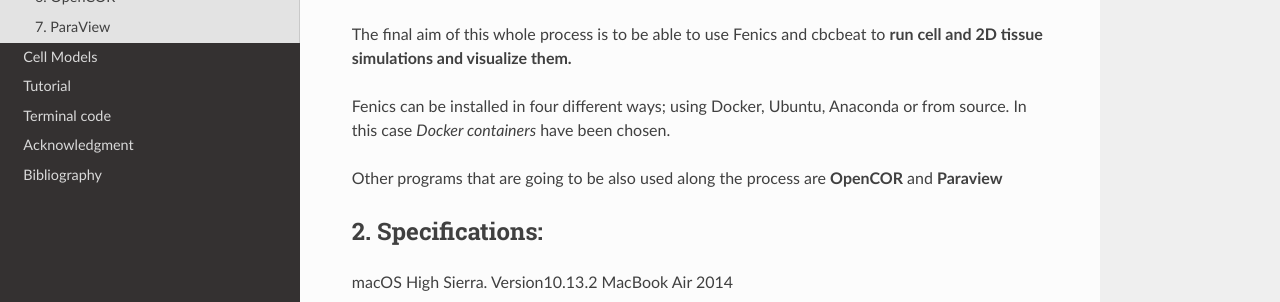
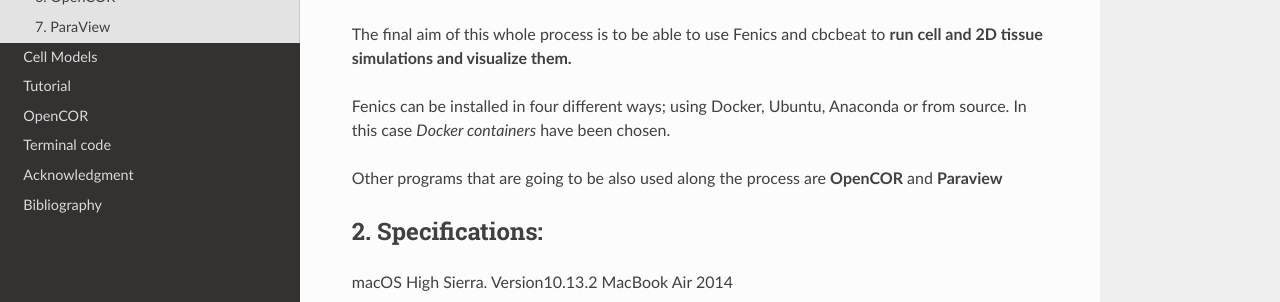
Before and after one commit to ErikaKvalem/Documentation-2018-MkDocs, an MkDocs documentation site: the page built from docs/index.md, in a window 1280 px wide. Shown: the part 302-604 px from the top of the page. Built offline with MkDocs 1.6.1, drawn with Linux system fonts in a browser that asks for light colours; nearby versions of some CDN libraries; old or Windows-style settings are respelled for this version of MkDocs.

Commit message:
Update mkdocs.yml

```diff
--- a/mkdocs.yml
+++ b/mkdocs.yml
@@ -3,6 +3,7 @@ pages:
      - Installation: index.md
      - Cell Models: cellm.md
      - Tutorial: tutorial.md
+     - OpenCOR: opencor.md
      - Terminal code: tcode.md
      - Acknowledgment: Acknow.md
      - Bibliography: Bib.md
```
